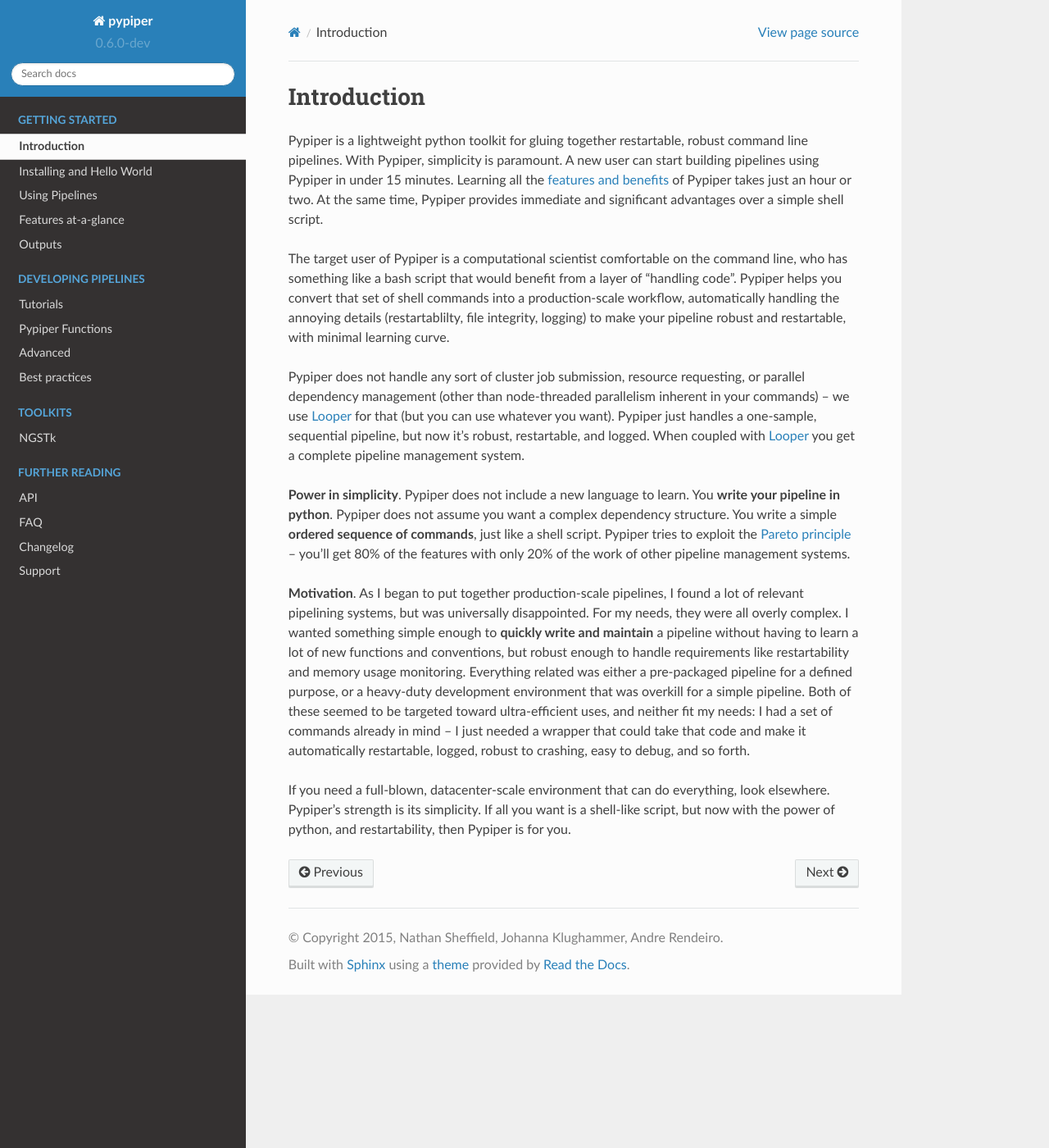
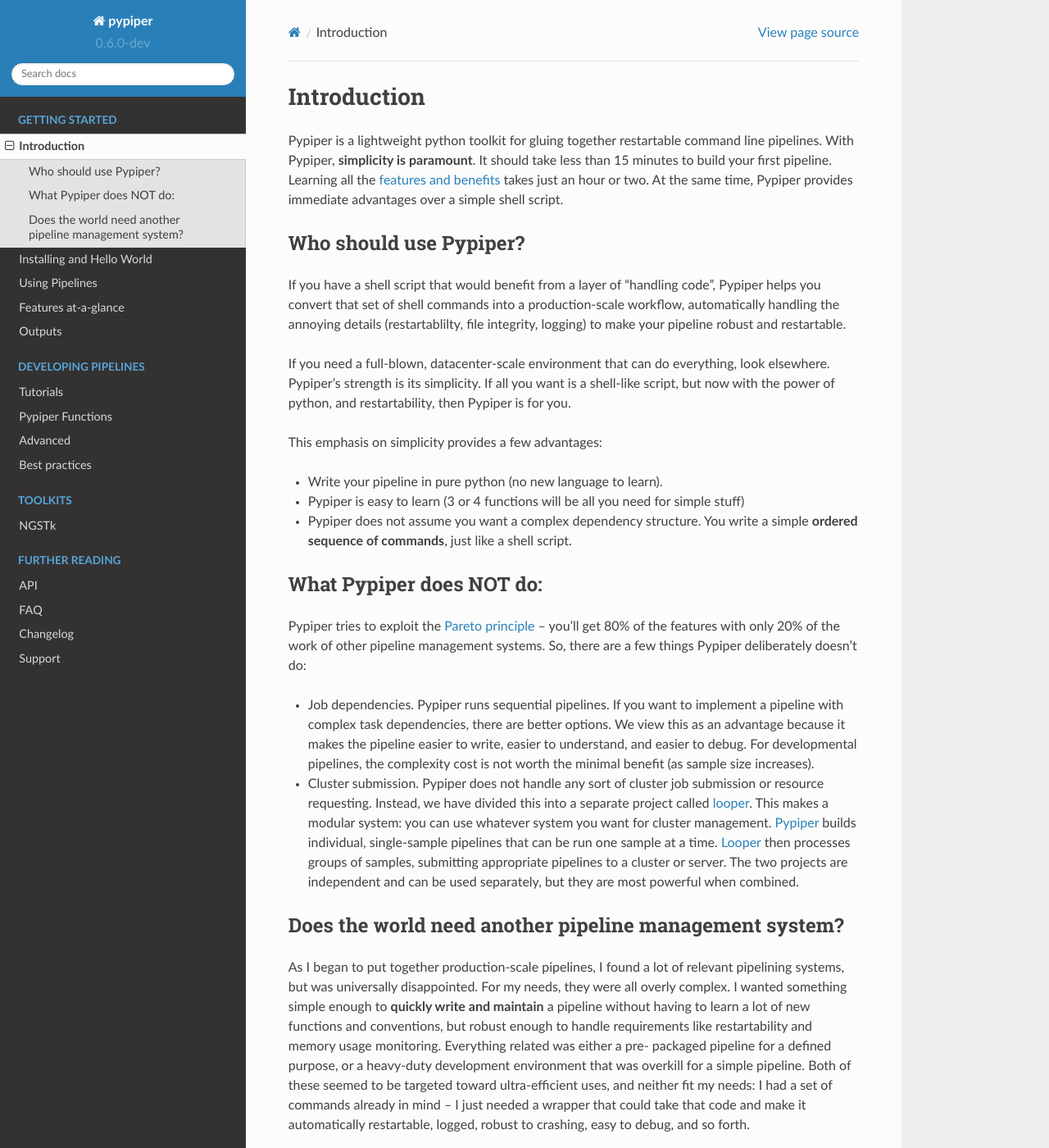
Before and after one commit to databio/pypiper, a Sphinx documentation site: the page built from doc/source/intro.rst, in a window 1280 px wide and 1400 px high. Shown: the whole window at 82% size. Built offline with Sphinx 7.4.7 and the Read the Docs theme 2.0.0, drawn with Linux system fonts in a browser that asks for light colours; some of the changed text lies outside the part shown.

Commit message:
update docs

```diff
--- a/doc/source/intro.rst
+++ b/doc/source/intro.rst
@@ -2,16 +2,79 @@
 Introduction
 =========================
 
-Pypiper is a lightweight python toolkit for gluing together restartable, robust
-command line pipelines. With Pypiper, simplicity is paramount. A new user can start building pipelines using Pypiper in under 15 minutes. Learning all the :doc:`features and benefits <features>` of Pypiper takes just an hour or two. At the same time, Pypiper provides immediate and significant advantages over a simple shell script.
+Pypiper is a lightweight python toolkit for gluing together restartable command
+line pipelines. With Pypiper, **simplicity is paramount**. It should take less
+than 15 minutes to build your first pipeline. Learning all the
+:doc:`features and benefits <features>` takes just an hour or two. At
+the same time, Pypiper provides immediate advantages over a
+simple shell script.
 
-The target user of Pypiper is a computational scientist comfortable on the command line, who has something like a bash script that would benefit from a layer of "handling code". Pypiper helps you convert that set of shell commands into a production-scale workflow, automatically handling the annoying details (restartablilty, file integrity, logging) to make your pipeline robust and restartable, with minimal learning curve.
+Who should use Pypiper?
+^^^^^^^^^^^^^^^^^^^^^^^^^^^^
 
-Pypiper does not handle any sort of cluster job submission, resource requesting, or parallel dependency management (other than node-threaded parallelism inherent in your commands) -- we use `Looper <http://looper.readthedocs.io/>`_ for that (but you can use whatever you want). Pypiper  just handles a one-sample, sequential pipeline, but now it's robust, restartable, and logged. When coupled with `Looper <http://looper.readthedocs.io/>`_ you get a complete pipeline management system.
+If you have a shell script that would benefit from a layer of "handling code",
+Pypiper helps you convert that set of shell commands into a production-scale
+workflow, automatically handling the annoying details (restartablilty, file
+integrity, logging) to make your pipeline robust and restartable.
 
-**Power in simplicity**. Pypiper does not include a new language to learn. You **write your pipeline in python**. Pypiper does not assume you want a complex dependency structure. You write a simple **ordered sequence of commands**, just like a shell script. Pypiper tries to exploit the `Pareto principle <https://en.wikipedia.org/wiki/Pareto_principle>`_ -- you'll get 80% of the features with only 20% of the work of other pipeline management systems.
+If you need a full-blown, datacenter-scale environment that can do everything,
+look elsewhere. Pypiper's strength is its simplicity. If all you want is a
+shell-like script, but now with the power of python, and restartability, then
+Pypiper is for you.
+
+This emphasis on simplicity provides a few advantages:
+
+- Write your pipeline in pure python (no new language to learn).
+- Pypiper is easy to learn (3 or 4 functions will be all you need for simple
+  stuff)
+- Pypiper does not assume you want a complex dependency structure. You write a
+  simple **ordered sequence of commands**, just like a shell script.
 
 
-**Motivation**. As I began to put together production-scale pipelines, I found a lot of relevant pipelining systems, but was universally disappointed. For my needs, they were all overly complex. I wanted something simple enough to **quickly write and maintain** a pipeline without having to learn a lot of new functions and conventions, but robust enough to handle requirements like restartability and memory usage monitoring. Everything related was either a pre-packaged pipeline for a defined purpose, or a heavy-duty development environment that was overkill for a simple pipeline. Both of these seemed to be targeted toward ultra-efficient uses, and neither fit my needs: I had a set of commands already in mind -- I just needed a wrapper that could take that code and make it automatically restartable, logged, robust to crashing, easy to debug, and so forth.
+What Pypiper does NOT do:
+^^^^^^^^^^^^^^^^^^^^^^^^^^^^
 
-If you need a full-blown, datacenter-scale environment that can do everything, look elsewhere. Pypiper's strength is its simplicity. If all you want is a shell-like script, but now with the power of python, and restartability, then Pypiper is for you.
+Pypiper tries to exploit the `Pareto principle
+<https://en.wikipedia.org/wiki/Pareto_principle>`_ -- you'll get 80% of the
+features with only 20% of the work of other pipeline management systems. So,
+there are a few things Pypiper deliberately doesn't do:
+
+
+- Job dependencies. Pypiper runs sequential pipelines. If you want to implement
+  a pipeline with complex task dependencies, there are better options. We view
+  this as an advantage because it makes the pipeline easier to write, easier to
+  understand, and easier to debug. For developmental pipelines, the complexity
+  cost is not worth the minimal benefit (as sample size increases).
+
+- Cluster submission. Pypiper does not handle any sort of cluster job submission
+  or  resource requesting. Instead, we have divided this into a
+  separate project called `looper <http://looper.readthedocs.io/>`_. This makes
+  a modular system: you can use whatever system you want for cluster management.
+  `Pypiper <http://pypiper.readthedocs.io/>`_ builds individual, single-sample
+  pipelines that can be run one sample at a time. `Looper
+  <http://looper.readthedocs.io/>`_ then processes groups of samples, submitting
+  appropriate pipelines to a cluster or server. The two projects are independent
+  and can be used separately, but they are most powerful when combined.
+
+
+
+Does the world need another pipeline management system?
+^^^^^^^^^^^^^^^^^^^^^^^^^^^^^^^^^^^^^^^^^^^^^^^^^^^^^^^^
+
+As I began to put together production-scale pipelines, I found a
+lot of relevant pipelining systems, but was universally disappointed. For my
+needs, they were all overly complex. I wanted something simple enough to
+**quickly write and maintain** a pipeline without having to learn a lot of new
+functions and conventions, but robust enough to handle requirements like
+restartability and memory usage monitoring. Everything related was either a pre-
+packaged pipeline for a defined purpose, or a heavy-duty development environment
+that was overkill for a simple pipeline. Both of these seemed to be targeted
+toward ultra-efficient uses, and neither fit my needs: I had a set of commands
+already in mind -- I just needed a wrapper that could take that code and make it
+automatically restartable, logged, robust to crashing, easy to debug, and so
+forth.
+
+Pypiper fills a niche: the individual graduate student who is just putting
+together a simple series of commands and wants to run that on a few hundred or
+thousand samples. It's not worth learning a workflow development language and a
+complex data-center-class tool for your simple research pipeline.
```
Also changed, not shown: doc/source/faq.rst (+4 -4 lines), doc/source/index.rst (+1 -14 lines).
